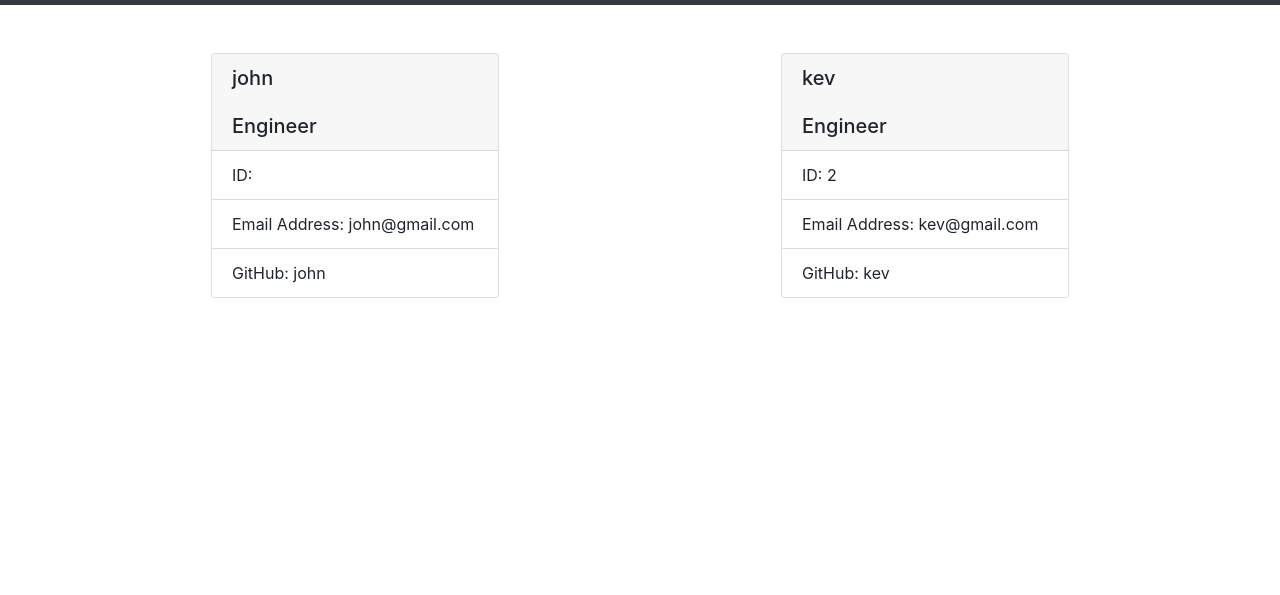
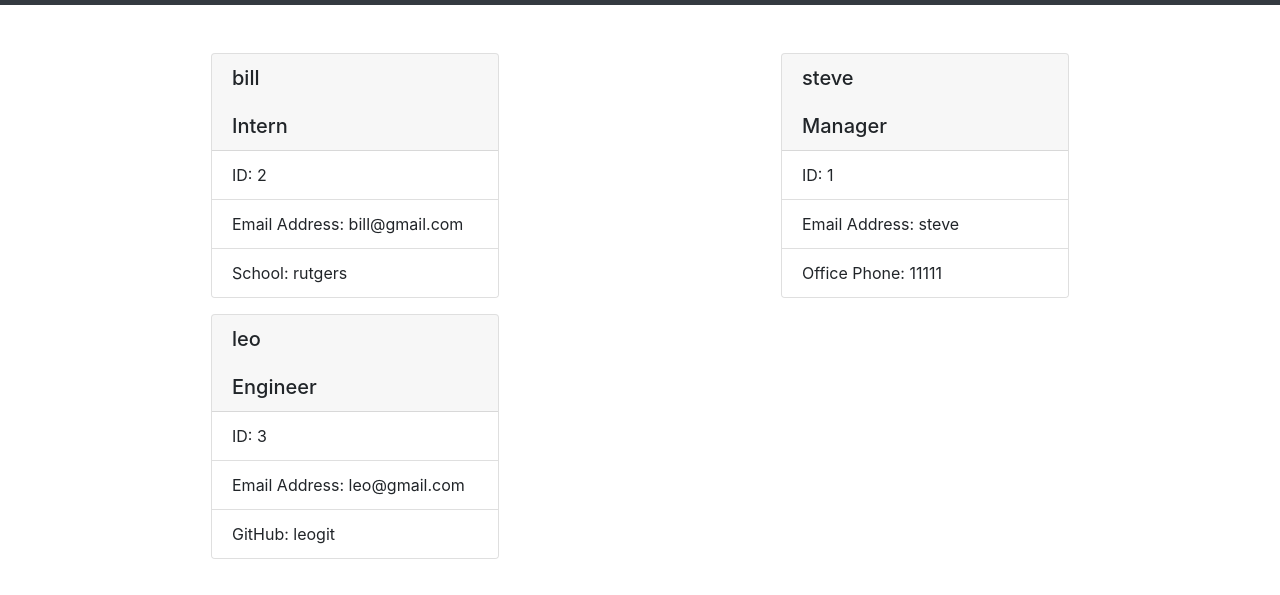
Before and after one commit to Xcamaj/XC-software-dev-team-generator, a website: page Develop/output/team.html in a window 1280 px wide. Shown: the part 51-646 px from the top of the page. Drawn offline with nearby package versions, Linux system fonts and the light colour scheme.

Commit message:
finished

```diff
--- a/Develop/output/team.html
+++ b/Develop/output/team.html
@@ -14,20 +14,29 @@
         <div class="container">
             <div class="row"><div class="col-6">
             <div class="card mx-auto mb-3" style="width: 18rem">
-            <h5 class="card-header">john<br /><br />Engineer</h5>
+            <h5 class="card-header">bill<br /><br />Intern</h5>
             <ul class="list-group list-group-flush">
-                <li class="list-group-item">ID: </li>
-                <li class="list-group-item">Email Address: john@gmail.com</li>
-                <li class="list-group-item">GitHub: john</li>
+                <li class="list-group-item">ID: 2</li>
+                <li class="list-group-item">Email Address: bill@gmail.com</li>
+                <li class="list-group-item">School: rutgers</li>
             </ul>
             </div>
         </div><div class="col-6">
             <div class="card mx-auto mb-3" style="width: 18rem">
-            <h5 class="card-header">kev<br /><br />Engineer</h5>
+            <h5 class="card-header">steve<br /><br />Manager</h5>
             <ul class="list-group list-group-flush">
-                <li class="list-group-item">ID: 2</li>
-                <li class="list-group-item">Email Address: kev@gmail.com</li>
-                <li class="list-group-item">GitHub: kev</li>
+                <li class="list-group-item">ID: 1</li>
+                <li class="list-group-item">Email Address: steve</li>
+                <li class="list-group-item">Office Phone: 11111</li>
+            </ul>
+            </div>
+        </div><div class="col-6">
+            <div class="card mx-auto mb-3" style="width: 18rem">
+            <h5 class="card-header">leo<br /><br />Engineer</h5>
+            <ul class="list-group list-group-flush">
+                <li class="list-group-item">ID: 3</li>
+                <li class="list-group-item">Email Address: leo@gmail.com</li>
+                <li class="list-group-item">GitHub: leogit</li>
             </ul>
             </div>
         </div> </div>
```
Also changed, not shown: README.md.
